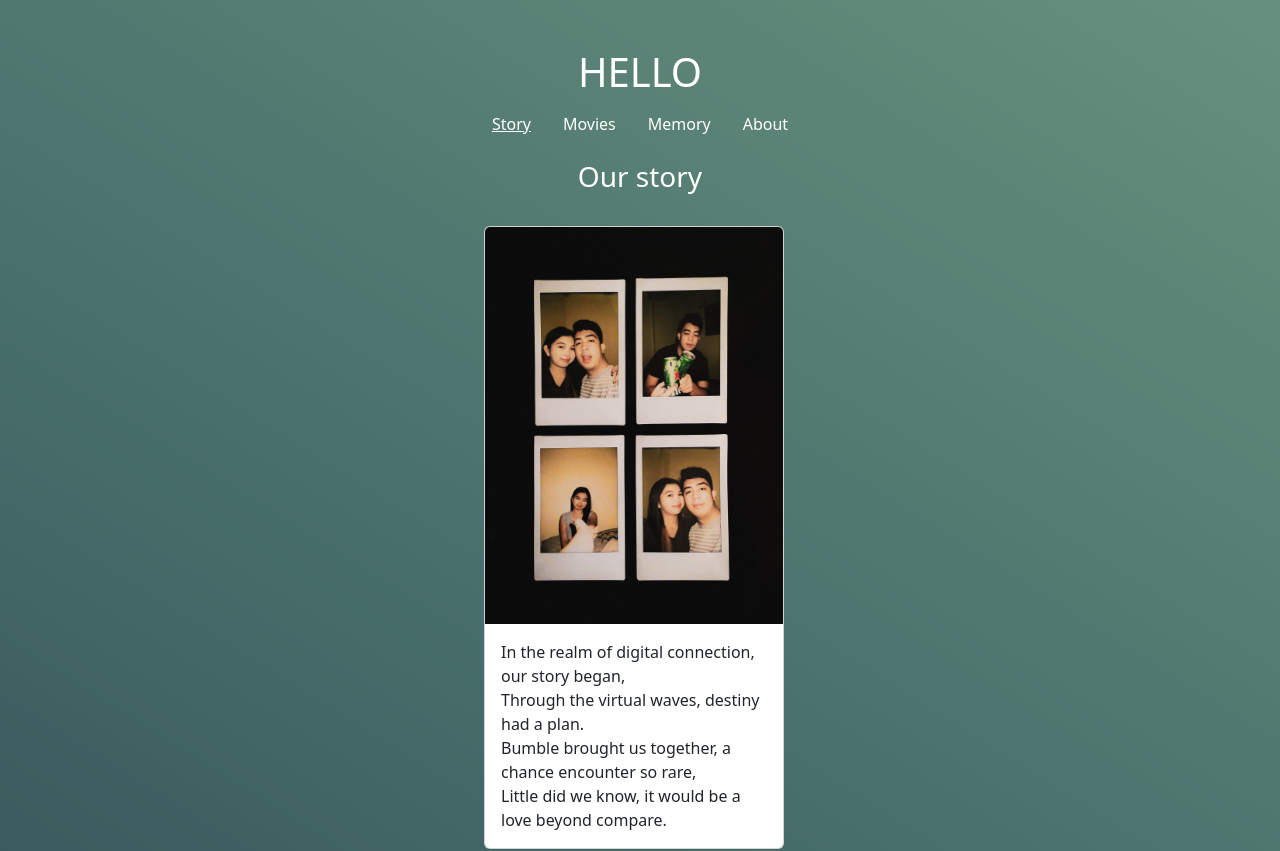
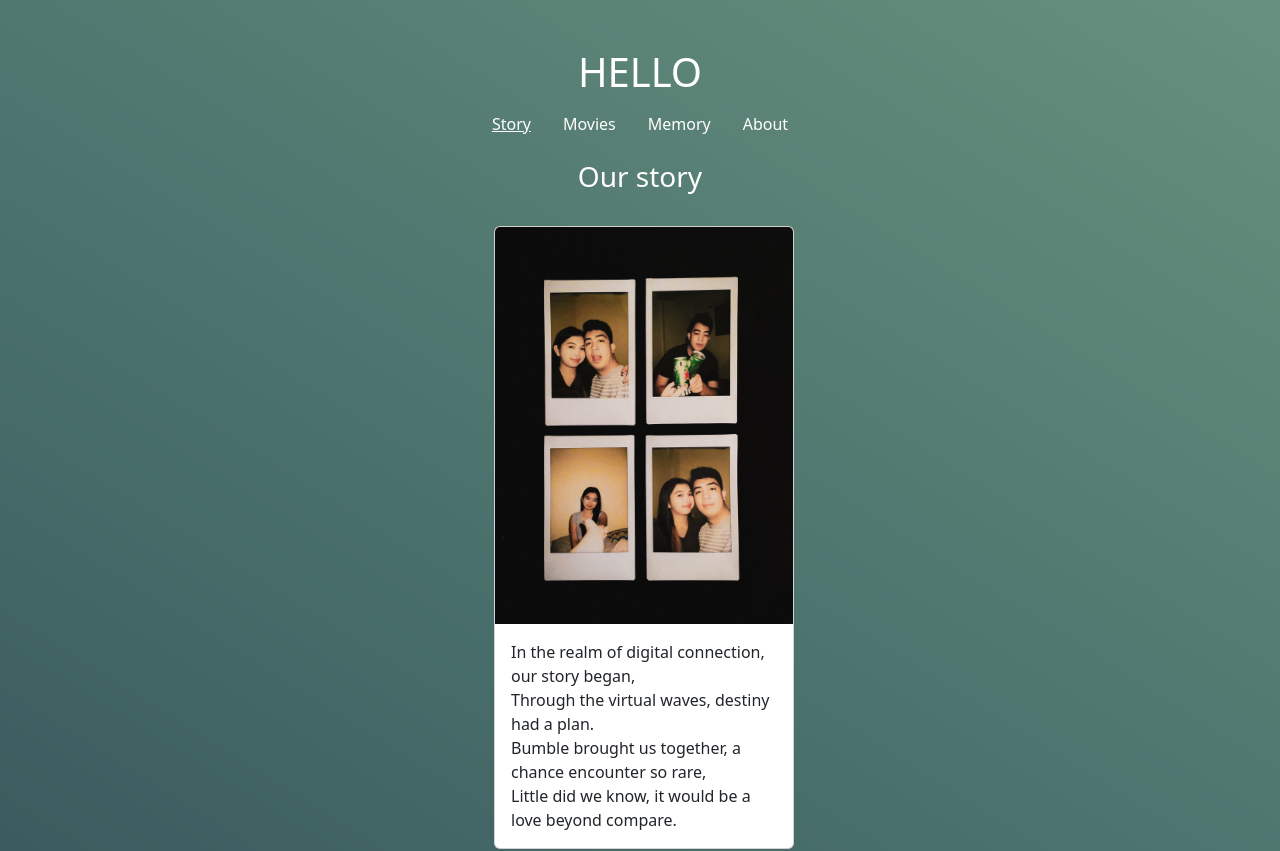
Before and after one commit to CodeGrinder123/anniversary, a Vue app: page / in a window 1280 px wide. Shown: the top 851 px of the page. Built offline with nearby package versions, Linux system fonts and the light colour scheme.

Commit message:
Added end/start margin

```diff
--- a/src/views/IndexPage.vue
+++ b/src/views/IndexPage.vue
@@ -21,7 +21,7 @@
 
     <h3 class="text-center text-white pt-3 pb-4">Our story</h3>
     <div class="container-fluid">
-      <div class="ms-1 me-3">
+      <div class="ms-4 me-3">
         <div class="d-flex justify-content-center align-items-center pb-3">
           <div class="row">
             <div class="col"></div>
```
